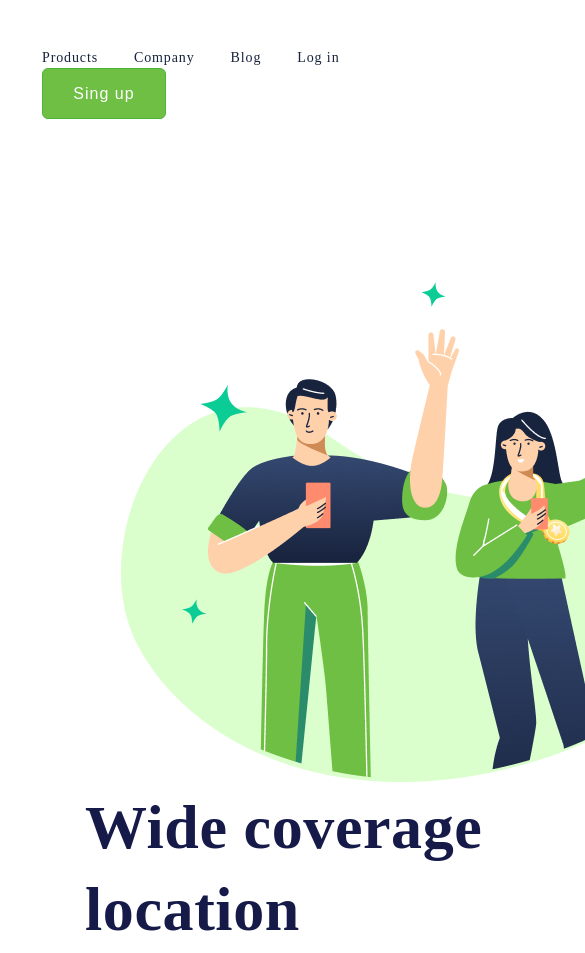
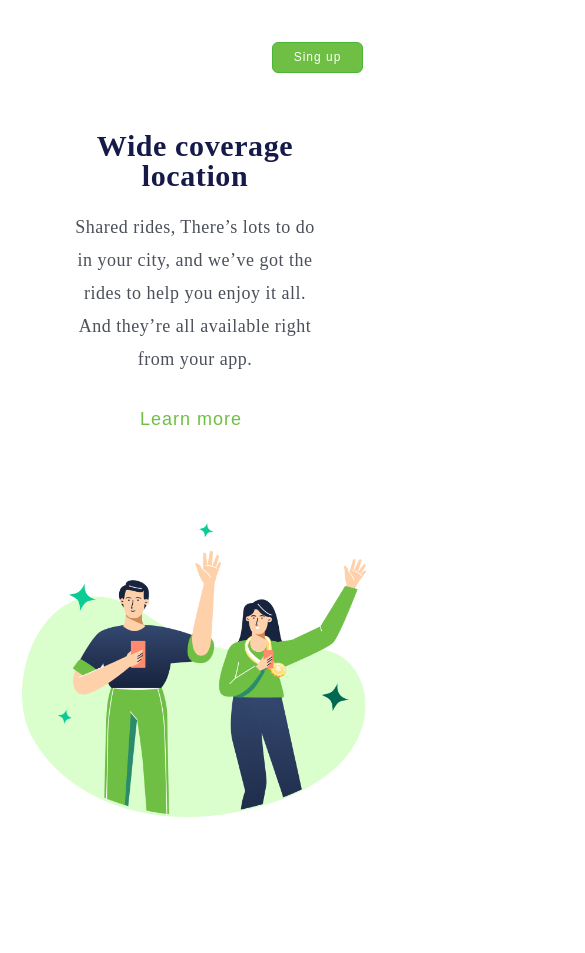
Before and after one commit to Jhow99/Location, a plain HTML site: page Projeto-location/Location.html in a window 390 px wide. Shown: the top 953 px of the page, 585 px wide, since content can reach past the window. After the commit the page ends 844 px from the top, so only its background shows below. Drawn offline with Linux system fonts and the light colour scheme.

Commit message:
Responsividade

```diff
--- a/Projeto-location/Location.css
+++ b/Projeto-location/Location.css
@@ -75,3 +75,55 @@ p{
     background: transparent;
     border: none;
 }
+
+@media screen and (max-width: 900px){
+
+    .link-menu{
+        display: none
+    }
+    img {
+        position: absolute;
+        max-width: 90%;
+        margin-top: 450px;
+        margin-left: 22px;
+    }
+
+    h1{
+        font-size: 30px;
+        line-height: 30px;
+        text-align: center;
+        width: auto;
+        margin: 58px 50px 0 50px;
+    }
+
+    p{
+        font-size: 18px;
+        line-height: 33px;
+        text-align: center;
+        width: auto;
+        margin: 20px 75px;
+    }
+
+    .sing-up{
+        width: 91px;
+        height: 31px;
+        font-size: 12px;
+        line-height: 18px;
+        margin-top: -15px;
+        margin-left: 230px;
+    }
+
+    div{
+    width: 100%;
+    height: 50%;
+    padding: 0;
+    margin: 0;
+    }
+
+    .learn-more{
+        margin-top: 10px;
+        margin-left: 140px;
+        font-size: 18px;
+        line-height: 27px;
+    }
+}
```
